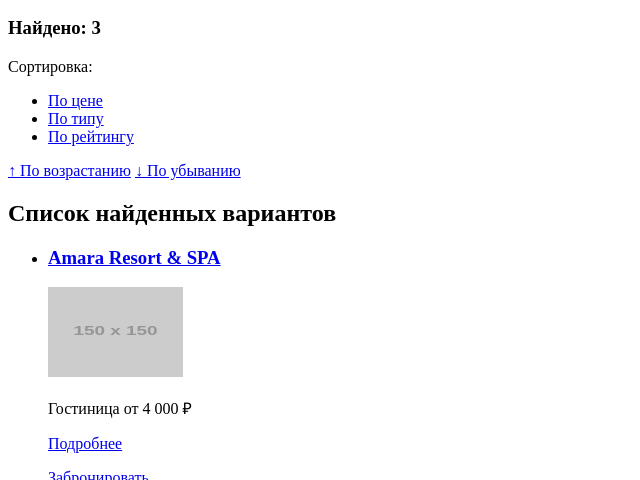
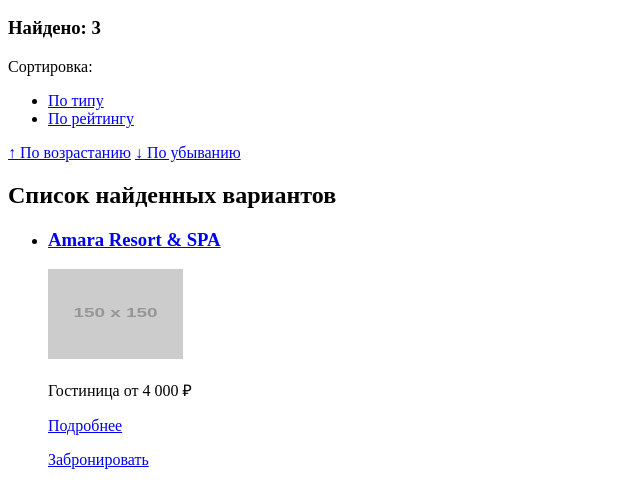
Before and after one commit to glebaj/1551269-sedona-29, a plain HTML site: page hotels.html in a window 1280 px wide. Shown: the part 620-1100 px from the top of the page, without its empty margins (0-640 px from the left). Drawn offline with Linux system fonts and the light colour scheme; placeholder pictures from the web are drawn by us.

Commit message:
Внутренняя страница

```diff
--- a/hotels.html
+++ b/hotels.html
@@ -46,7 +46,6 @@
     <h3>Найдено: 3</h3>
     <p>Сортировка:</p>
     <ul>
-      <li><a href="blanc.html">По цене</a></li>
       <li><a href="blanc.html">По типу</a></li>
       <li><a href="blanc.html">По рейтингу</a></li>
     </ul>
```
